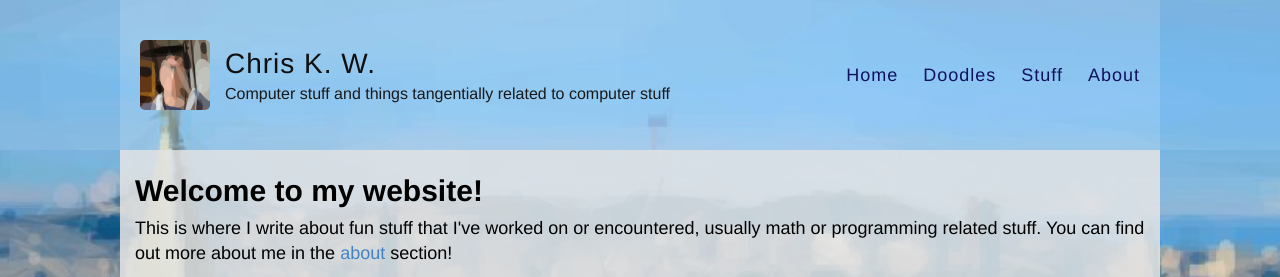
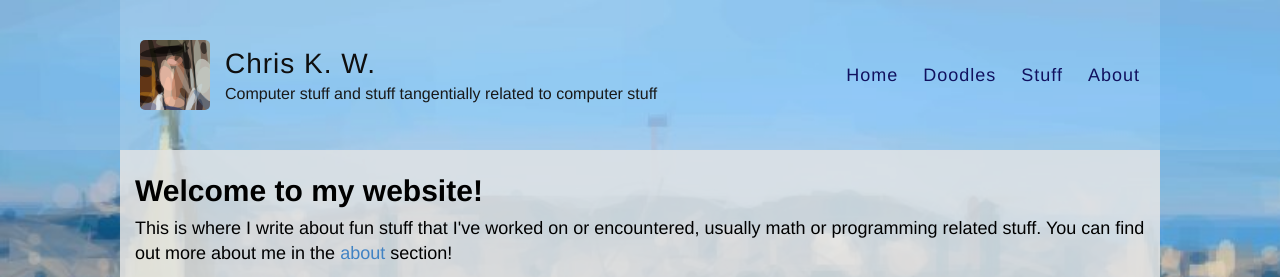
Before and after one commit to ckw017/ckw017.github.io, a Jekyll site: the page built from index.html, in a window 1280 px wide and 900 px high. Shown: the top 277 px of the window. Built offline with Jekyll 4.4.1, drawn with Linux system fonts in a browser that asks for light colours.

Commit message:
update tagline

```diff
--- a/_config.yml
+++ b/_config.yml
@@ -6,7 +6,7 @@
 name: Chris K. W.
 
 # Short bio or description (displayed in the header)
-description: "Computer stuff and things tangentially related to computer stuff"
+description: "Computer stuff and stuff tangentially related to computer stuff"
 
 # URL of your avatar or profile pic (you could use your GitHub profile pic)
 avatar: /images/me.png
```
